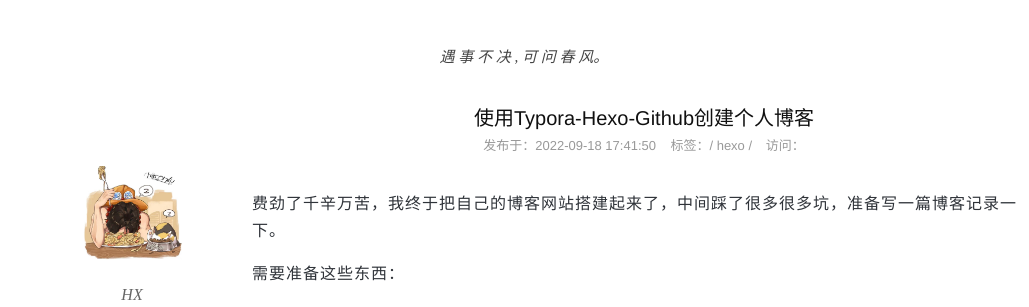
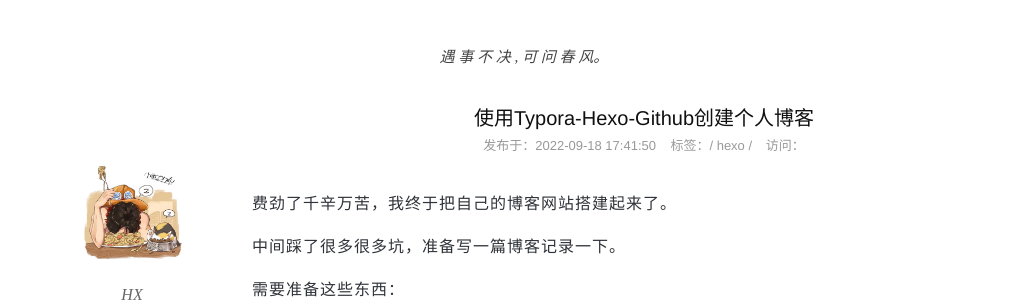
Before and after one commit to sectoo1s/sectoo1s.github.io, a plain HTML site: page 2022/09/18/使用Typora-Hexo-Github创建个人博客/index.html in a window 1280 px wide. Shown: the top 307 px of the page, without its empty margins (116-1145 px from the left). Drawn offline with nearby package versions, Linux system fonts and the light colour scheme; some packages are replaced by stand-ins of ours; a script that the page names is missing; a small style sheet from the web is missing.

Commit message:
Site updated: 2022-09-18 19:29:45

```diff
--- a/2022/09/18/使用Typora-Hexo-Github创建个人博客/index.html
+++ b/2022/09/18/使用Typora-Hexo-Github创建个人博客/index.html
@@ -161,7 +161,8 @@
 </span>
     </div>
     <div class="post-content no-indent">
-        <p>费劲了千辛万苦，我终于把自己的博客网站搭建起来了，中间踩了很多很多坑，准备写一篇博客记录一下。</p>
+        <p>费劲了千辛万苦，我终于把自己的博客网站搭建起来了。</p>
+<p>中间踩了很多很多坑，准备写一篇博客记录一下。</p>
 <p>需要准备这些东西：</p>
 <ul>
 <li>github账户</li>
```
Also changed, not shown: search.json (+1 -1 lines).
